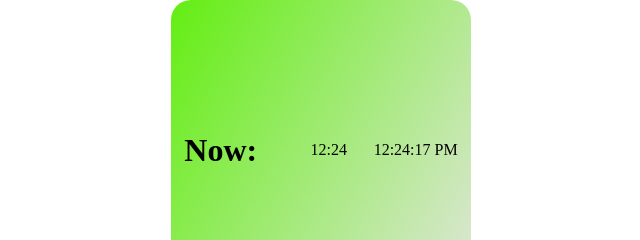
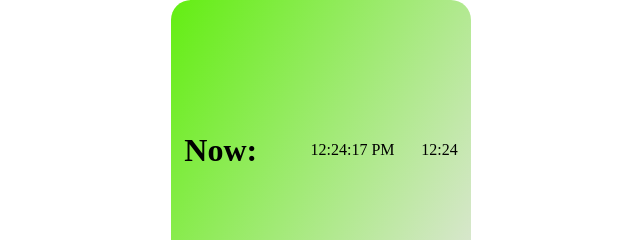
Before and after one commit to ovodima/HW18-Clock_OOP_Class, a plain HTML site: page index.html in a window 1280 px wide. Shown: the top 240 px of the page, 319-959 px from the left. Drawn offline with Linux system fonts and the light colour scheme.

Commit message:
home work Done

```diff
--- a/index.html
+++ b/index.html
@@ -5,15 +5,17 @@
     <meta http-equiv="X-UA-Compatible" content="IE=edge">
     <meta name="viewport" content="width=device-width, initial-scale=1.0">
     <link rel="stylesheet" href="style.css">
-    <script src="main.js" defer></script>
+
     <title>Clock</title>
 </head>
 <body>
     <div class="main">
         <h1>Now:</h1>
-        <div class="time-1 full"></div>
-        <div class="time-2 full"></div>
-        <div class="time-3 full"></div>
+        <div class="time-1"></div>
+        <div class="time-2"></div>
+        <div class="time-3"></div>
     </div>
+
+    <script src="main.js" defer></script>
 </body>
 </html>
--- a/main.js
+++ b/main.js
@@ -3,86 +3,96 @@ const interval = 250;
 const time1 = document.querySelector(".time-1");
 const time2 = document.querySelector(".time-2");
 const time3 = document.querySelector(".time-3");
-// let check = time.classList.contains('full')
+// let check = main.classList.contains('full')
+let bool = true;
 
 class Clock {
   constructor() {
-        this.clock = new Date()
-        this.formats = []
+    this.clock = new Date();
+    this.formats = [];
   }
 
   getTime() {
-        this.formats.push(this.clock.toUTCString())
+    this.formats.push(this.clock.toUTCString());
   }
 
   getFormats() {
-        return this.formats
+    return this.formats;
   }
 
   render(elem) {
-        this.getTime()
-        let formats = this.getFormats()
+    this.getTime();
+    let formats = this.getFormats();
 
-        formats.filter(format => {
-            if(format.includes(this.getTime())) {
-                elem.innerText = format
+    formats.filter((format) => {
+      if (format.includes(this.getTime())) {
+        elem.innerText = format;
       }
-        })
-
-
+    });
   }
-
 }
-
 
 class Full extends Clock {
   constructor() {
-        super(new Date())
-        this.hour = this.clock.getHours()
-        this.minutes = this.clock.getMinutes()
-        this.second = this.clock.getSeconds()
+    super(new Date());
+    this.hour = this.clock.getHours();
+    this.minutes = this.clock.getMinutes();
   }
 
   getTime() {
-        let localString = new Date().toLocaleTimeString()
-        this.formats.push(localString)
-        return localString
+    let fullTime;
+    if (!bool) {
+      fullTime = this.clock.toLocaleTimeString();
+    } else if (bool) {
+      fullTime = `${this.hour}:${this.minutes}`;
+    } else {
+      return;
+    }
+    this.formats.push(fullTime);
+    return fullTime;
   }
 }
 
 class Short extends Clock {
   constructor() {
-        super(new Date())
-        this.hour = this.clock.getHours()
-        this.minutes = this.clock.getMinutes()
+    super(new Date());
+    this.hour = this.clock.getHours();
+    this.minutes = this.clock.getMinutes();
   }
 
   getTime() {
+    let shortFormat;
+
+    if (bool) {
+      shortFormat = this.clock.toLocaleTimeString();
+    } else if (!bool) {
       if (this.hour < 10) this.hour = "0" + this.hour;
       if (this.minutes < 10) this.minutes = "0" + this.minutes;
-
-        let shortFormat = `${this.hour}:${this.minutes}`
-
-        this.formats.push(shortFormat)
-        return shortFormat
+      shortFormat = `${this.hour}:${this.minutes}`;
+    } else {
+      return;
     }
 
+    this.formats.push(shortFormat);
+    return shortFormat;
+  }
 }
 
-main.addEventListener('click', (e) => {
-    let target = e.target
-    target.classList.toggle('full')
-    console.log(e.target.classList)
-})
+main.addEventListener("click", () => {
+
+  if (bool) {
+    bool = !bool;
+  } else {
+    bool = true;
+  }
+});
 
 
 
 setInterval(() => {
-// let clock = new Clock()
-let short = new Short()
-let full = new Full()
+  let short = new Short();
+  let full = new Full();
 
-//  clock.render(time1)
- short.render(time2)
- full.render(time3)
+  short.render(time2);
+  full.render(time3);
 }, interval);
```
Lines whose indentation alone changed are shown as unchanged.
